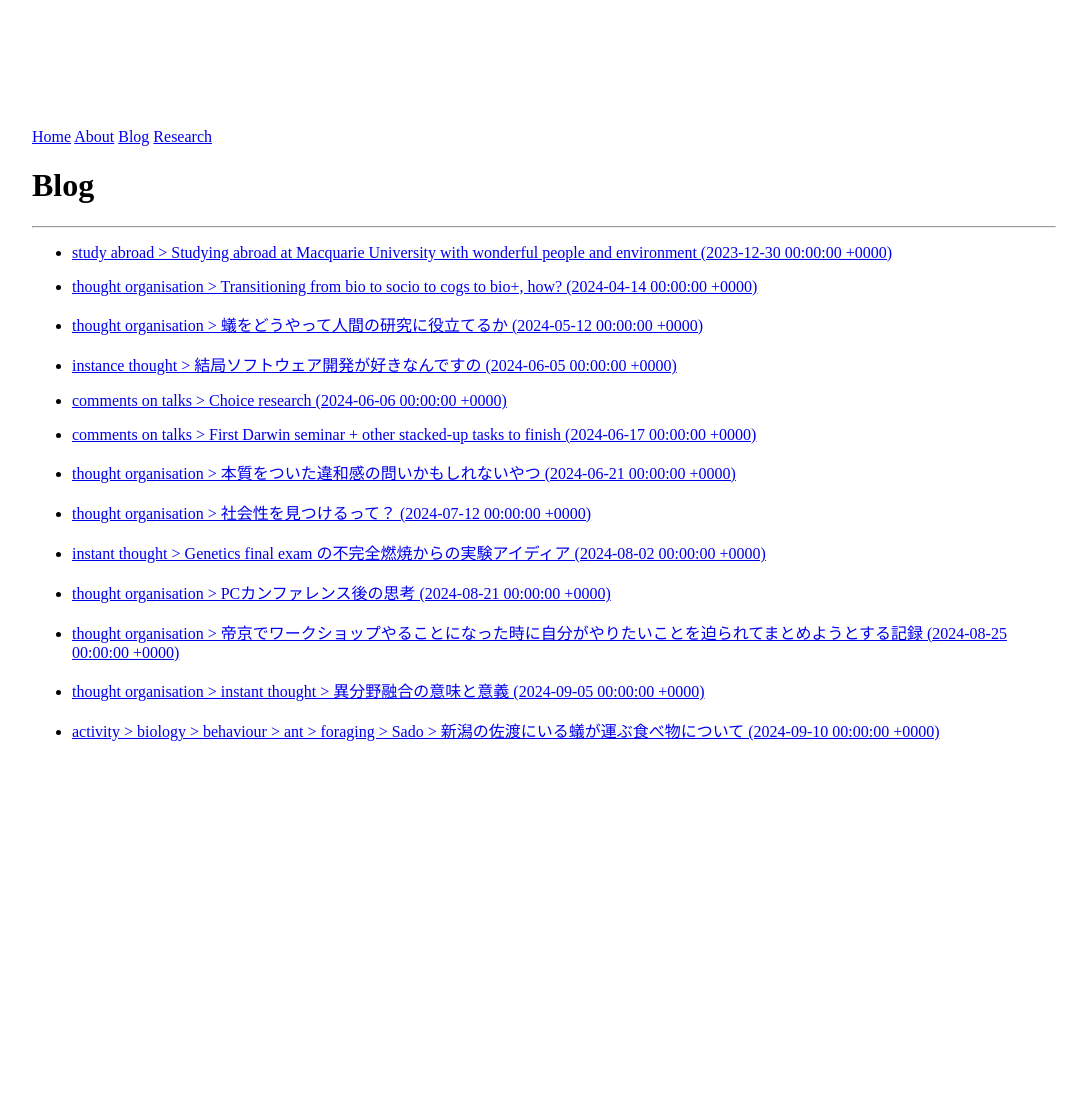
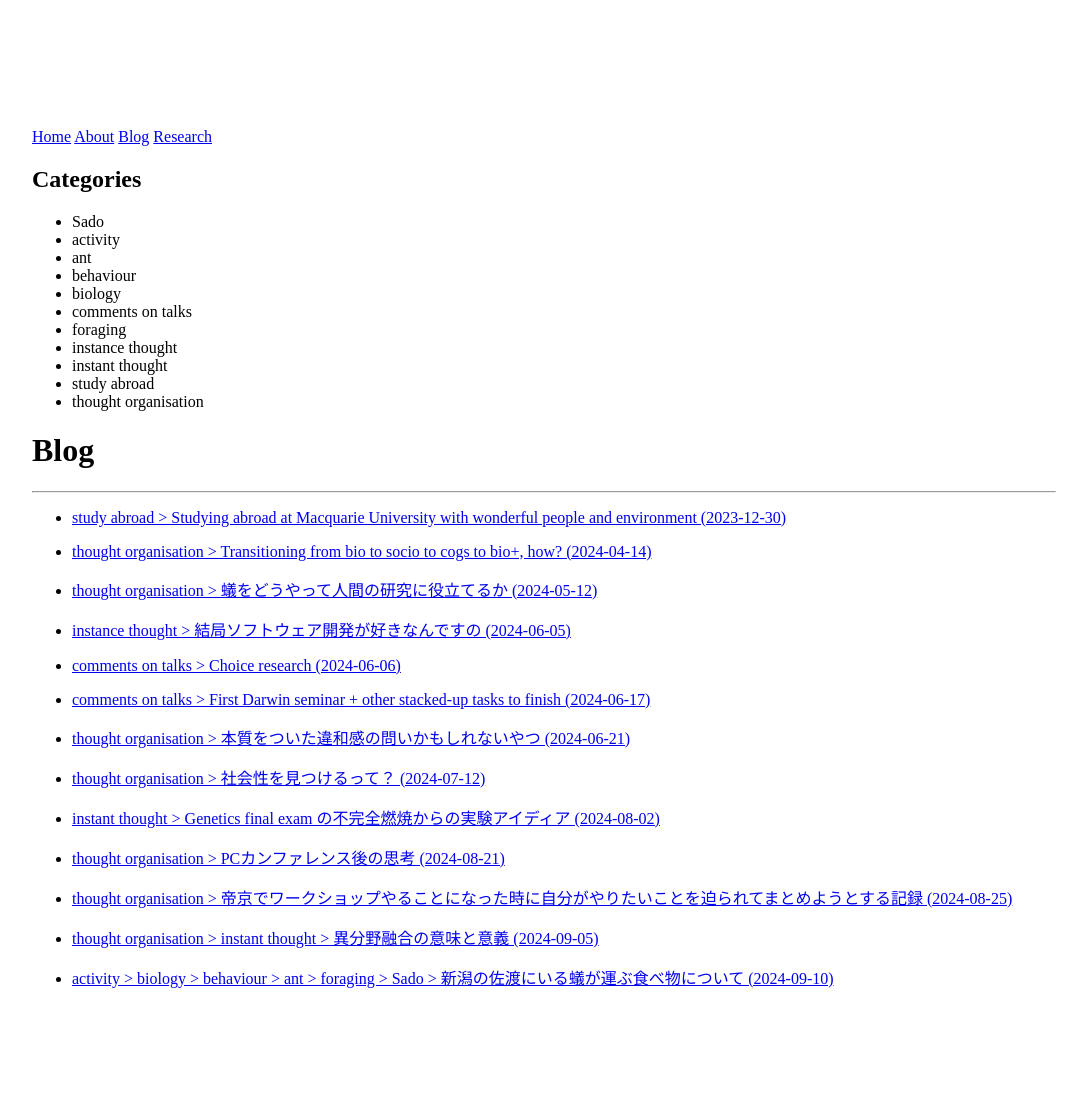
Before and after one commit to yuyuslab/Hello, a Jekyll site: the page built from blog.md, in a window 1280 px wide. Shown: the whole page, without its empty margins (96-1183 px from the left). Built offline with Jekyll 4.4.1, drawn with Linux system fonts in a browser that asks for light colours; before the commit the page ends 900 px from its top, so only the background shows below that.

Commit message:
list of categories

```diff
--- a/blog.md
+++ b/blog.md
@@ -2,8 +2,25 @@
 layout: default
 title: Blog
 ---
+
+## Categories
+<ul>
+  {% assign all_categories = "" %}
+  {% for post in site.blog %}
+    {% for category in post.category %}
+      {% assign all_categories = all_categories | append: category | append: "," %}
+    {% endfor %}
+  {% endfor %}
+  {% assign unique_categories = all_categories | split: "," | uniq | sort %}
+  {% for category in unique_categories %}
+    {% if category != "" %}
+      <li>{{ category }}</li>
+    {% endif %}
+  {% endfor %}
+</ul>
+
 # Blog
 ---
 {% for post in site.blog %}
-- [{% for category in post.category %}{{ category }} > {% endfor%}{{ post.title }} ({{ post.date | remove: " 00:00:00 +0900" }})]({{ post.url | prepend: site.baseurl }})
+- [{% for category in post.category %}{{ category }} > {% endfor%}{{ post.title }} ({{ post.date | remove: " 00:00:00 +0000" }})]({{ post.url | prepend: site.baseurl }})
 {% endfor %}
```
Also changed, not shown: 2 other files.
